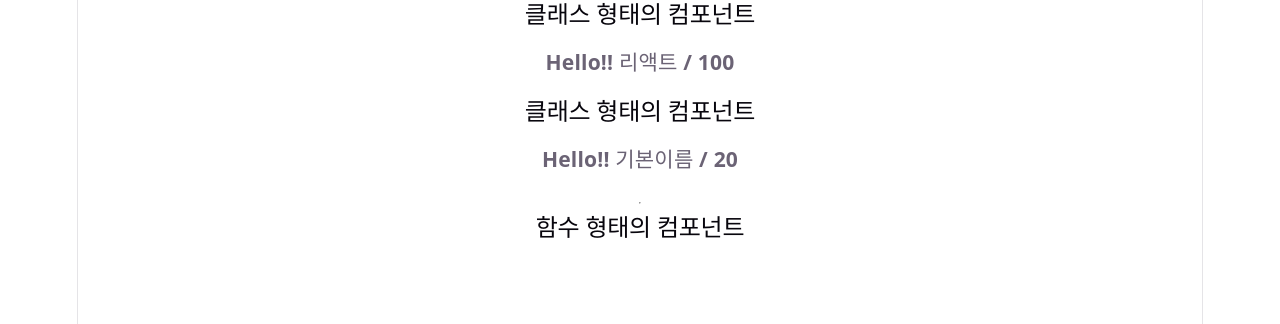
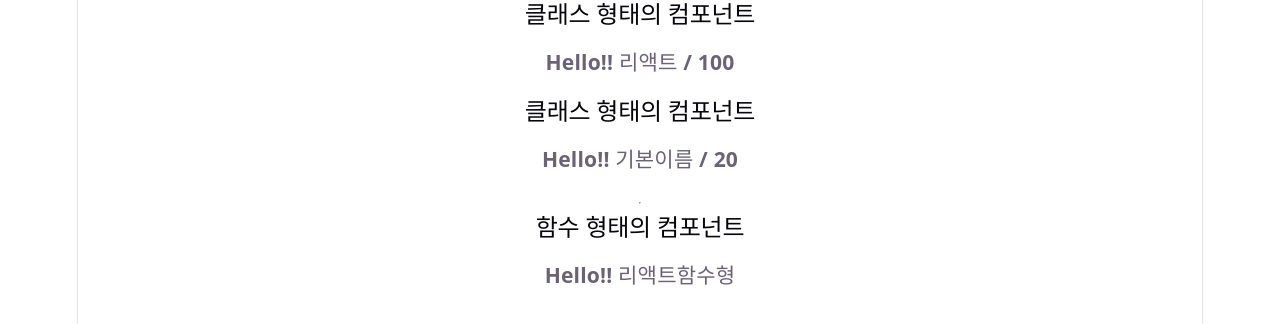
Before and after one commit to Eojinn/React-Hello-App, a React (Vite) app: page / in a window 1280 px wide. Shown: the top 324 px of the page. Built offline with nearby package versions, Linux system fonts and the light colour scheme.

Commit message:
함수형 props  add

```diff
--- a/src/App.jsx
+++ b/src/App.jsx
@@ -8,7 +8,7 @@ const App = () => {
       <MyComponent  name="리액트" />
       <MyComponent age={20}/>
       <hr/>
-      <MyComponentFunc />
+      <MyComponentFunc name="리액트함수형"/>
     </>
   );
 };
--- a/src/components/MyComponentFunc.jsx
+++ b/src/components/MyComponentFunc.jsx
@@ -1,10 +1,11 @@
 import React from 'react';
 
 //Function 형태의 컴포넌트
-const MyComponentFunc = () => {
+const MyComponentFunc = ({name}) => {
     return (
         <div>
             <h2>함수 형태의 컴포넌트</h2>
+            <h3>Hello!! {name}</h3>
         </div>
     );
 };
```
